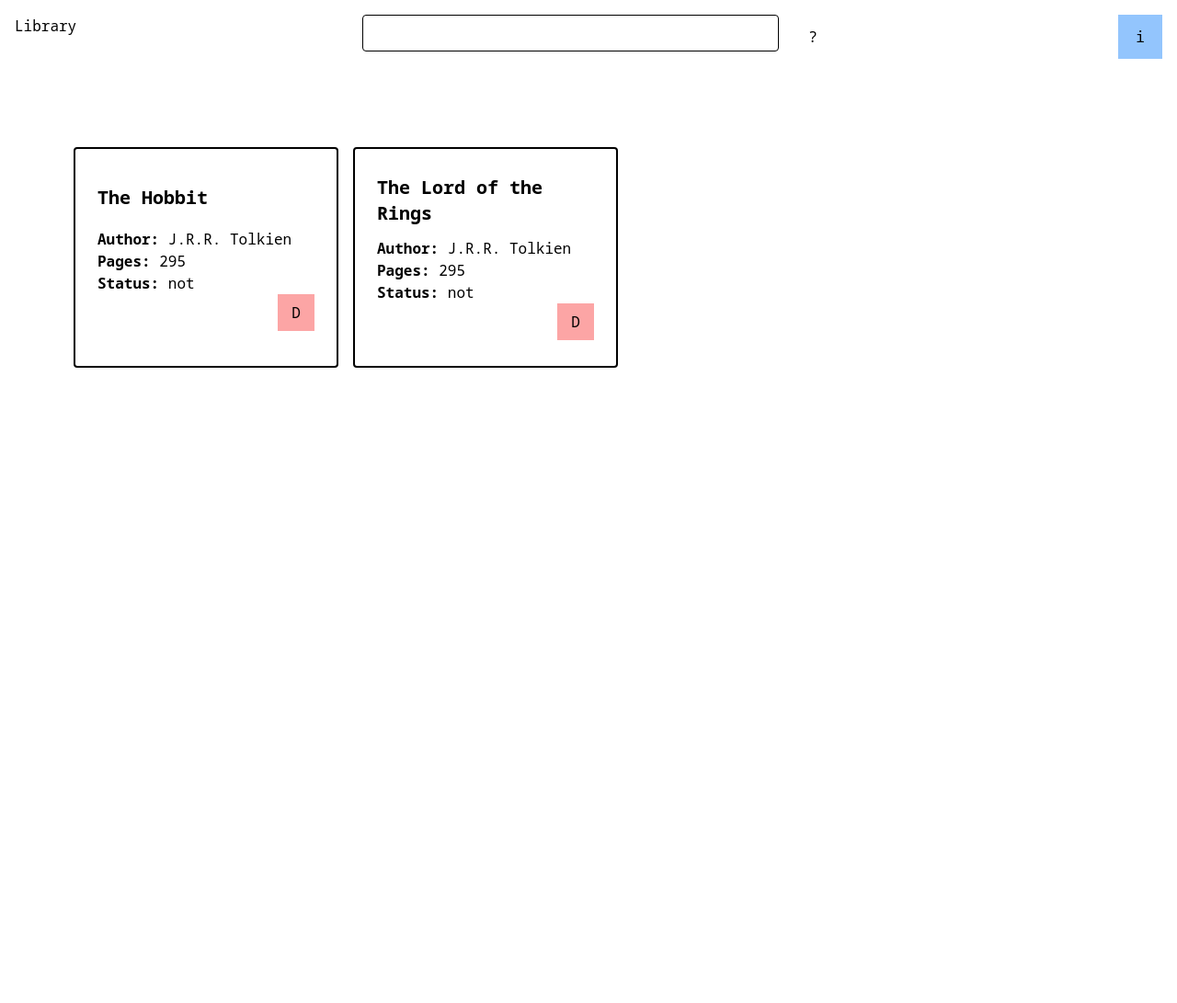
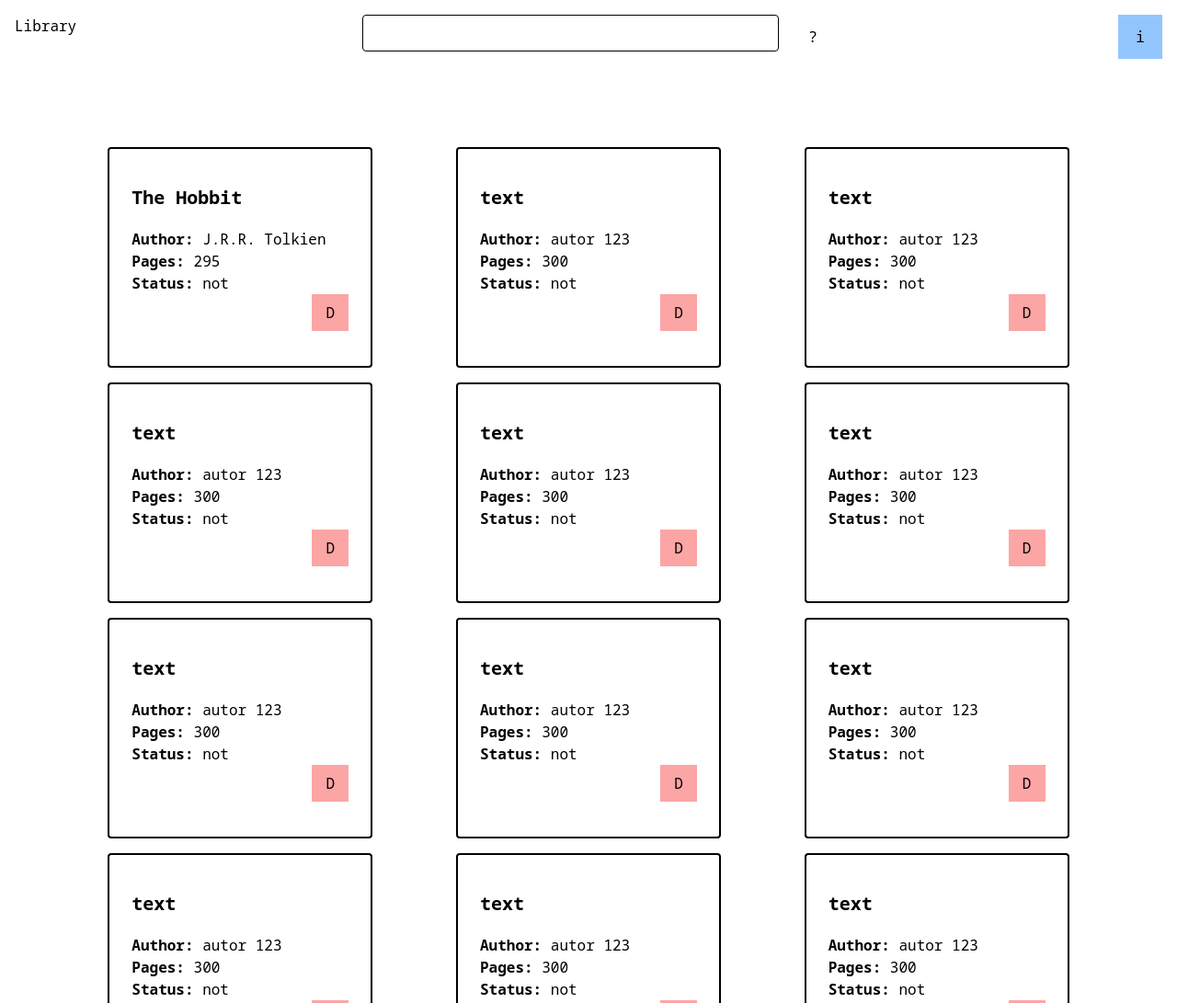
Before and after one commit to all0ver/library, a website: page docs/index.html in a window 1280 px wide. Shown: the top 1091 px of the page at 92% size. Before the commit the page ends 800 px from the top, so only its background shows below. Drawn offline with Linux system fonts and the light colour scheme.

Commit message:
js - add book function

```diff
--- /dev/null
+++ b/docs/custom.css
@@ -0,0 +1,3 @@
+.custom-grid {
+    grid-template-columns: repeat(auto-fit, minmax(288px, 1fr));
+}
--- a/docs/index.html
+++ b/docs/index.html
@@ -5,6 +5,7 @@
         <meta name="viewport" content="width=device-width, initial-scale=1.0" />
         <title>Library</title>
         <link rel="stylesheet" href="output.css" />
+        <link rel="stylesheet" href="custom.css" />
         <style>
             @import url("https://fonts.googleapis.com/css2?family=Noto+Sans+Mono:wght@100..900&display=swap");
             body {
@@ -39,7 +40,10 @@
                     i
                 </div>
             </div>
-            <div id="main" class="flex flex-wrap gap-4 p-20">
+            <div
+                id="main"
+                class="grid custom-grid gap-4 p-20 place-items-center"
+            >
                 <div
                     class="element border-2 rounded p-6 flex flex-col border-black justify-center h-60 w-72"
                 >
@@ -53,25 +57,7 @@
                     <p><span class="font-semibold">Pages:</span> 295</p>
                     <p><span class="font-semibold">Status:</span> not</p>
                     <button
-                        class="place-self-end bg-red-300 flex justify-center items-center w-10 h-10"
-                    >
-                        D
-                    </button>
-                </div>
-                <div
-                    class="element border-2 rounded p-6 flex flex-col border-black justify-center h-60 w-72"
-                >
-                    <h2 class="font-bold pb-3 text-xl text-wrap basis-1/4">
-                        The Lord of the Rings
-                    </h2>
-                    <p>
-                        <span class="font-semibold">Author:</span> J.R.R.
-                        Tolkien
-                    </p>
-                    <p><span class="font-semibold">Pages:</span> 295</p>
-                    <p><span class="font-semibold">Status:</span> not</p>
-                    <button
-                        class="place-self-end bg-red-300 flex justify-center items-center w-10 h-10"
+                        class="custom-button place-self-end bg-red-300 flex justify-center items-center w-10 h-10"
                     >
                         D
                     </button>
--- a/docs/index.js
+++ b/docs/index.js
@@ -13,25 +13,99 @@ function Book(title, author, pages, read) {
   this.pages = pages;
   this.read = read;
   this.info = function () {
-    return(title + " by " + author + ", " + pages + ", " + read);
-  }
+    return title + " by " + author + ", " + pages + ", " + read;
+  };
 }
 
 // elements from html
-
 
 function addBookToLibrary(sTitle, sAuthor, sPages, sRead) {
   myLibrary.push(new Book(sTitle, sAuthor, sPages, sRead));
 }
 
-addBtn.addEventListener("click", () => {
-  const title = document.querySelector("#title").value;
-  const author = document.querySelector("#author").value;
-  const pages = document.querySelector("#pages").value;
-  const read = document.querySelector("#read").checked;
-  addBookToLibrary(title, author, pages, read);
-});
-allBtn.addEventListener("click", listAll);
+function addElement(sTitle, sAuthor, sPages, sRead) {
+  const main = document.querySelector("#main");
+  const div = document.createElement("div");
+  const divClasses = [
+    "element",
+    "border-2",
+    "rounded",
+    "p-6",
+    "flex",
+    "flex-col",
+    "border-black",
+    "justify-center",
+    "h-60",
+    "w-72",
+  ];
+  addManyClasses(div, divClasses);
+  const divTitle = document.createElement("h2");
+  const titleClasses = [
+    "font-bold",
+    "pb-3",
+    "text-xl",
+    "text-wrap",
+    "basis-1/4",
+  ];
+  addManyClasses(divTitle, titleClasses);
+  const divAuthor = document.createElement("p");
+  const divPages = document.createElement("p");
+  const divStatus = document.createElement("p");
+  const semibold = [divAuthor, divPages, divStatus];
+  semibold.forEach((tag) => {
+    tag.classList.add("font-semibold");
+  });
+
+  const divButton = document.createElement("button");
+  const buttonClasses = ['custom-button','place-self-end', 'bg-red-300', 'flex', 'justify-center', 'items-center', 'w-10', 'h-10'];
+  addManyClasses(divButton, buttonClasses);
+  const divChildren = [divTitle, divAuthor, divPages, divStatus, divButton];
+
+  // adding text to elements
+  divTitle.textContent = sTitle;
+  divAuthor.innerHTML = "Author: <span class='font-normal'>"+sAuthor+"</span>";
+  divPages.innerHTML = "Pages: <span class='font-normal'>"+sPages+"</span>";
+  divStatus.innerHTML = "Status: <span class='font-normal'>"+sRead+"</span>";
+  divButton.textContent = "D";
+  divChildren.forEach((child) => {
+    div.appendChild(child);
+  });
+
+  main.appendChild(div);
+}
+
+function addManyClasses(tag, list) {
+  list.forEach((element) => {
+    tag.classList.add(element);
+  });
+}
+
+addElement("text", "autor 123", "300", "not");
+addElement("text", "autor 123", "300", "not");
+addElement("text", "autor 123", "300", "not");
+addElement("text", "autor 123", "300", "not");
+addElement("text", "autor 123", "300", "not");
+addElement("text", "autor 123", "300", "not");
+addElement("text", "autor 123", "300", "not");
+addElement("text", "autor 123", "300", "not");
+addElement("text", "autor 123", "300", "not");
+addElement("text", "autor 123", "300", "not");
+addElement("text", "autor 123", "300", "not");
+addElement("text", "autor 123", "300", "not");
+addElement("text", "autor 123", "300", "not");
+addElement("text", "autor 123", "300", "not");
+addElement("text", "autor 123", "300", "not");
+addElement("text", "autor 123", "300", "not");
+addElement("text", "autor 123", "300", "not");
+
+// addBtn.addEventListener("click", () => {
+//   const title = document.querySelector("#title").value;
+//   const author = document.querySelector("#author").value;
+//   const pages = document.querySelector("#pages").value;
+//   const read = document.querySelector("#read").checked;
+//   addBookToLibrary(title, author, pages, read);
+// });
+// allBtn.addEventListener("click", listAll);
 
 // test
 // const theHobbit = new Book('The Hobbit', 'J.R.R Tolkien', '295', 'not');
```
Also changed, not shown: docs/output.css.
